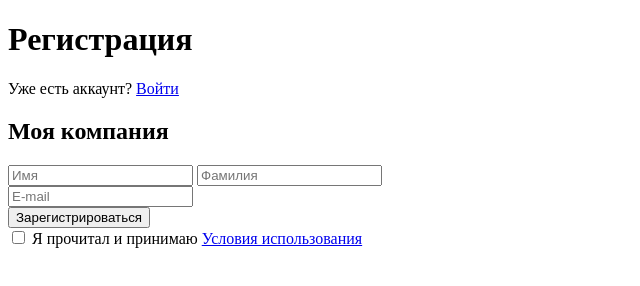
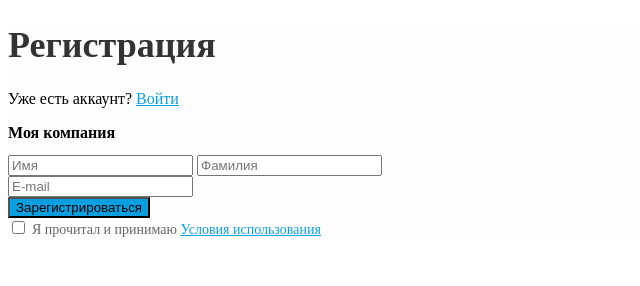
Before and after one commit to sxeiter/HTML-CSS, a plain HTML site: page 2-Form/index.html in a window 1280 px wide. Shown: the whole page, without its empty margins (0-640 px from the left). Drawn offline with Linux system fonts and the light colour scheme.

Commit message:
добавил css

```diff
--- a/2-Form/index.html
+++ b/2-Form/index.html
@@ -3,9 +3,11 @@
   <head>
     <meta charset="UTF-8" />
     <meta name="viewport" content="width=device-width, initial-scale=1.0" />
+    <link rel="stylesheet" href="style.css" />
     <title>Форма регистрации</title>
   </head>
   <body>
+    <main>
       <div>
         <h1>Регистрация</h1>
         <p>Уже есть аккаунт? <a href="#">Войти</a></p>
@@ -34,10 +36,12 @@
           <div>
             <input type="checkbox" name="yes" id="yes" />
             <label for="yes"
-            >Я прочитал и принимаю <a href="#">Условия использования</a></label
+              >Я прочитал и принимаю
+              <a href="#">Условия использования</a></label
             >
           </div>
         </form>
       </div>
+    </main>
   </body>
 </html>
--- /dev/null
+++ b/2-Form/style.css
@@ -0,0 +1,33 @@
+main {
+    background-color: #FFFEFE;
+    font-family: open-sans;
+}
+
+h1 {
+    color: #333333;
+    font-size: 36px;
+    font-weight: 700;
+}
+
+h2 {
+    font-weight: 600;
+    font-size: 16px;
+}
+
+placeholder {
+    font-size: 16px;
+    color: #999999;
+}
+
+button {
+    background: #089FE0;
+}
+
+label {
+    font-size: 14px;
+    color: #666666;
+}
+
+a {
+    color: #089fe0;
+}
```
Lines whose indentation alone changed are shown as unchanged.
